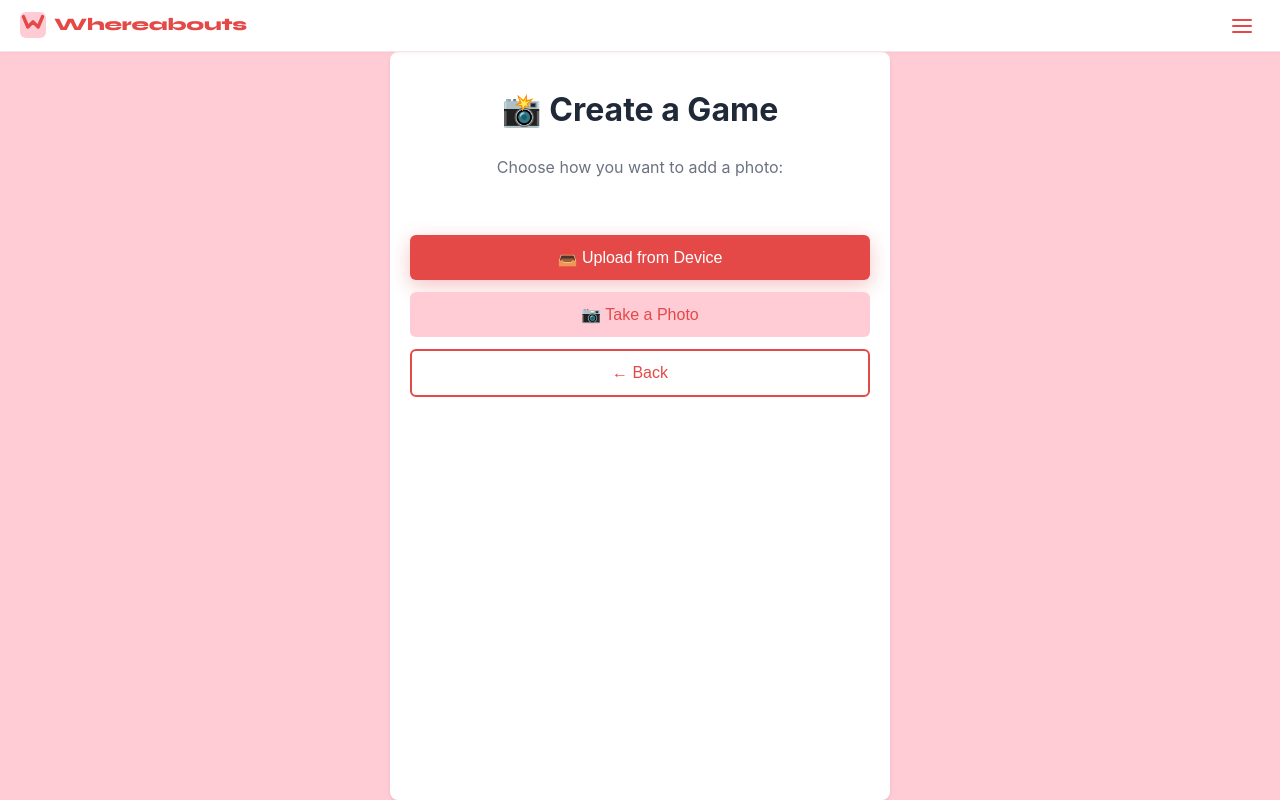
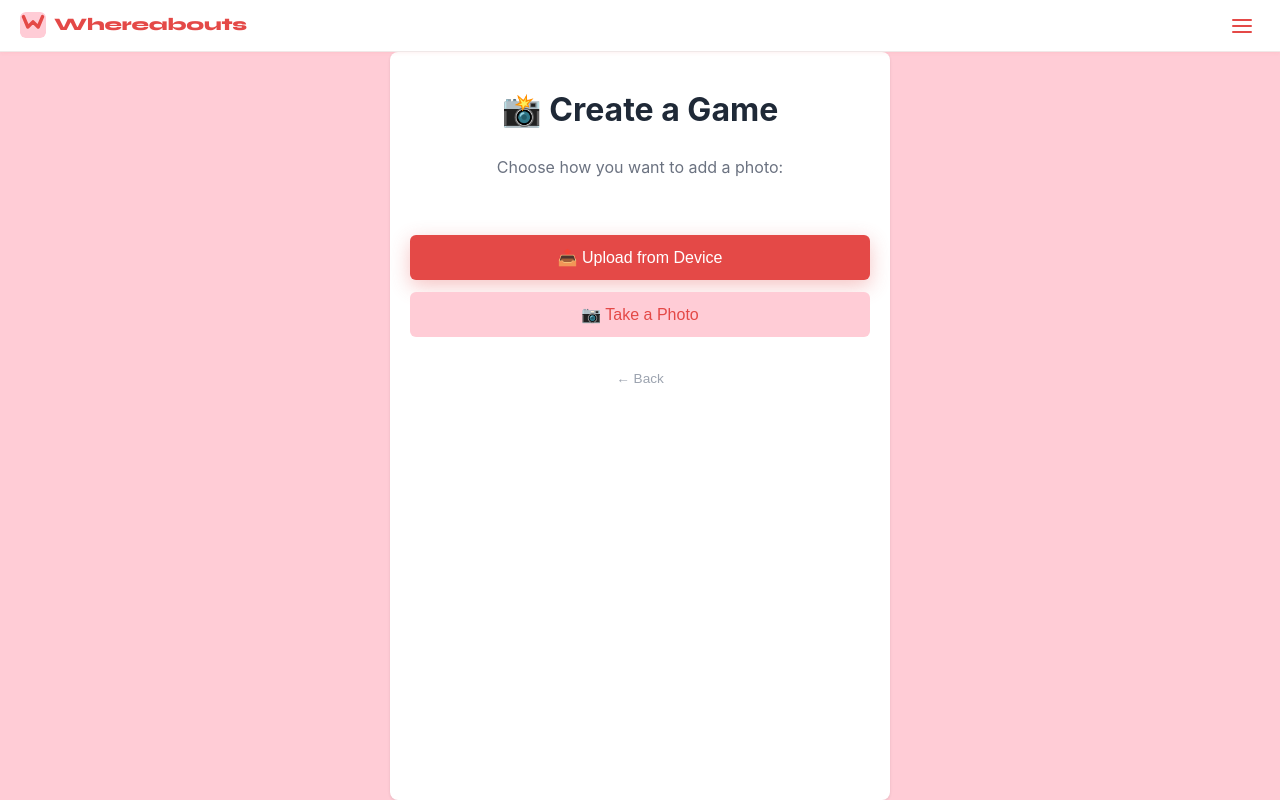
Before and after one commit to annatromps/whereabouts, a React (Vite) app in the folder client/: page /create in a window 1280 px wide. Built offline with nearby package versions, Linux system fonts and the light colour scheme; the HTML template or start-up script is replaced by a standard one.

Commit message:
De-emphasise back button on creator photo selection screen
Move the back button out of the primary button group and restyle it as
a small muted text link so Upload and Take Photo remain the dominant actions.

```diff
--- a/client/src/pages/Creator.jsx
+++ b/client/src/pages/Creator.jsx
@@ -202,10 +202,10 @@ function Creator() {
             <button onClick={startCamera} className="btn btn-secondary">
               📷 Take a Photo
             </button>
-            <button onClick={() => navigate('/')} className="btn btn-ghost">
-              ← Back
-            </button>
           </div>
+          <button onClick={() => navigate('/')} className="creator-back-link">
+            ← Back
+          </button>
           <input
             ref={fileInputRef}
             type="file"
--- a/client/src/styles/Creator.css
+++ b/client/src/styles/Creator.css
@@ -131,6 +131,21 @@
   height: auto;
 }
 
+.creator-back-link {
+  margin-top: 20px;
+  background: none;
+  border: none;
+  color: #9ca3af;
+  font-size: 0.85rem;
+  cursor: pointer;
+  padding: 6px 4px;
+  transition: color 0.15s;
+}
+
+.creator-back-link:hover {
+  color: #6b7280;
+}
+
 .error {
   color: #dc2626;
   margin-top: 15px;
```
